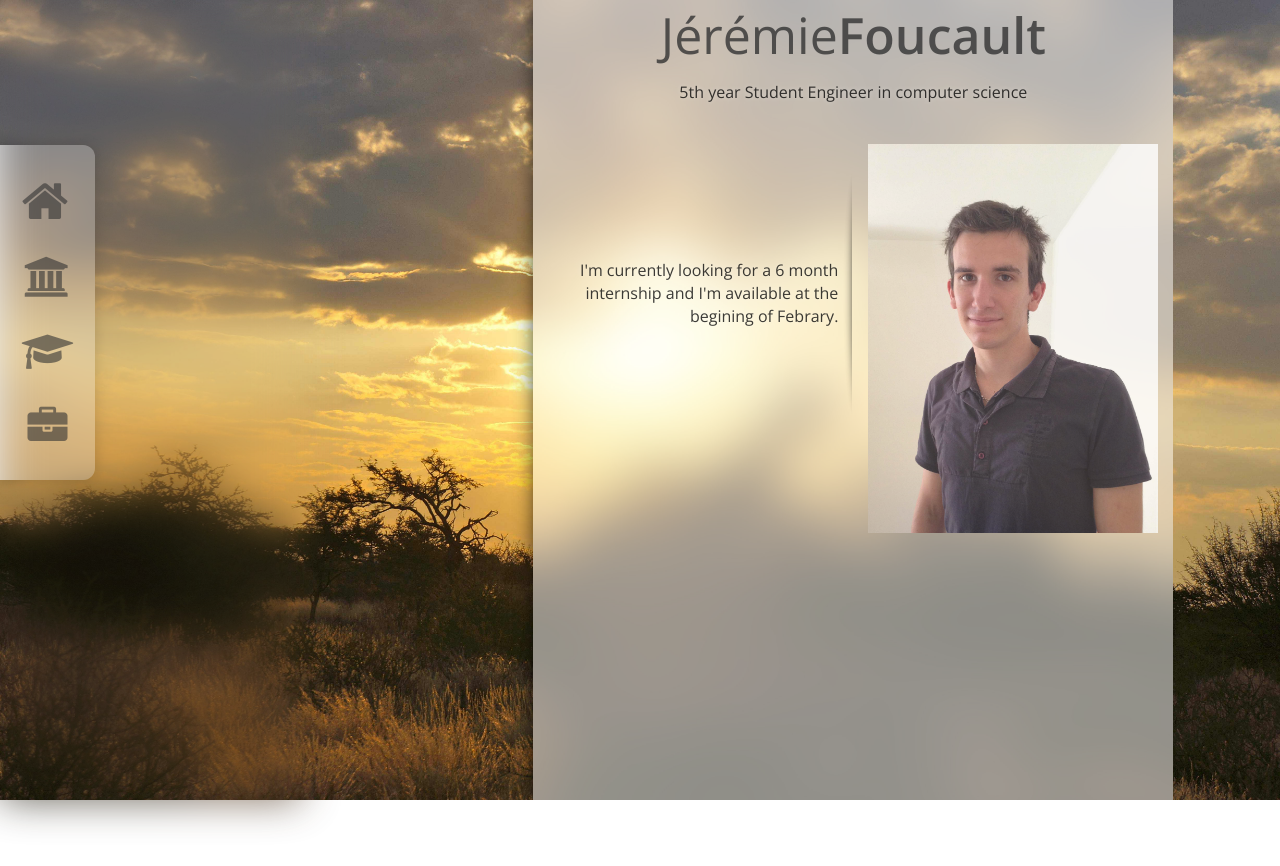
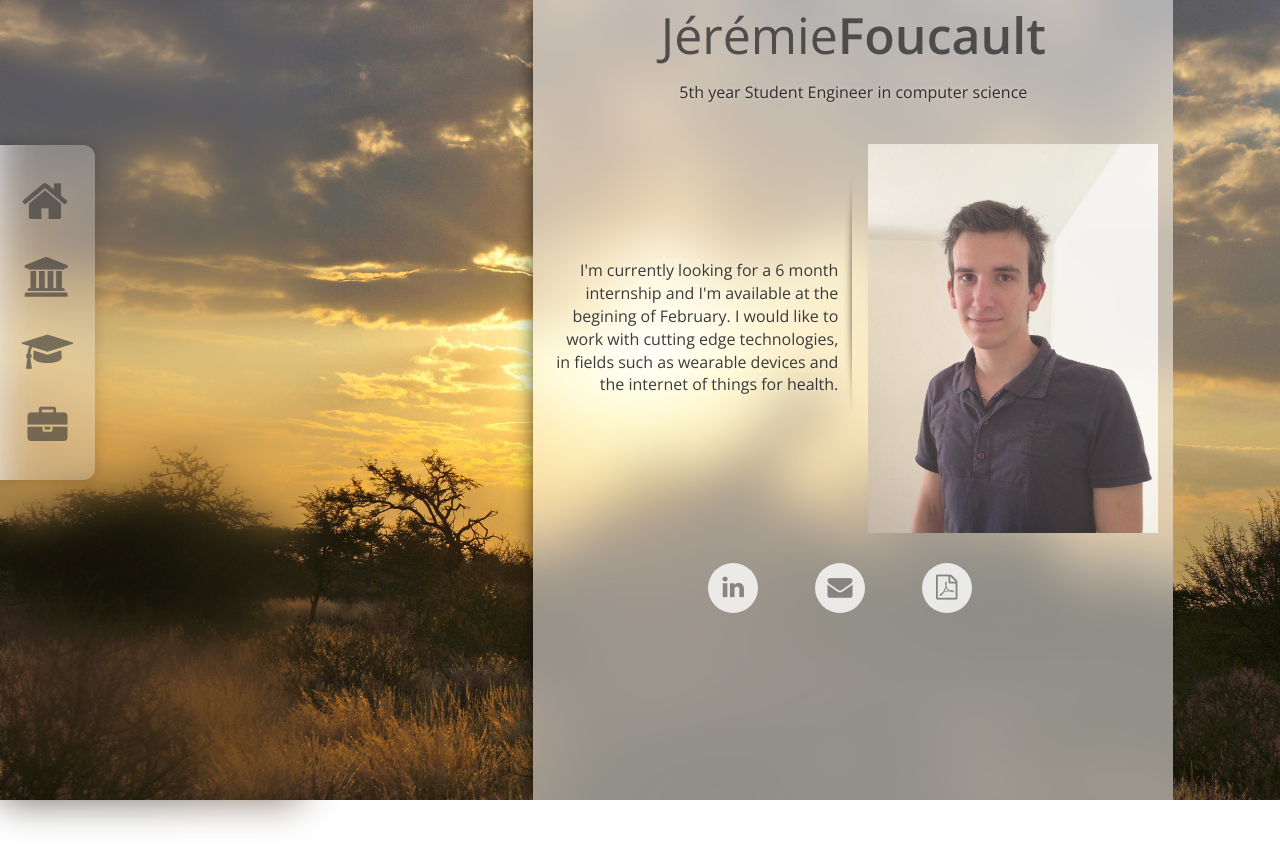
Before and after one commit to frco9/frco9.github.io, a plain HTML site: page index.html in a window 1280 px wide. Shown: the top 866 px of the page. Drawn offline with nearby package versions, Linux system fonts and the light colour scheme.

Commit message:
Add contact content to home slide

```diff
--- a/index.html
+++ b/index.html
@@ -144,6 +144,24 @@
     .transparent {
       overflow: hidden;
     }
+    .contact-row {
+      margin-top: 30px;
+      text-align: center;
+      font-size: 25px;
+    }
+    .contact-row a {
+      color: #818181;
+    }
+    .contact-row a:hover {
+      color: #414141;
+    }
+    .contact-item {
+      background-color: #FFF;
+      border-radius: 25px;
+      height: 50px;
+      width: 50px;
+      padding-top: 6px;
+    }
     .x-container {
       height: 100%;
       width: 100%;
@@ -198,12 +216,17 @@
           </div>
           <div class="row">
             <div class="col-xs-6" style="padding-top: 115px; font-size: 16px; text-align: right;text-shadow: 0 0 5px rgba(255, 255, 255, 0.5); color: rgb(12, 12, 12);">
-            I'm currently looking for a 6 month internship and I'm available at the begining of Febrary.
+            I'm currently looking for a 6 month internship and I'm available at the begining of February. I would like to work with cutting edge technologies, in fields such as wearable devices and the internet of things for health.
             </div>
             <div class="col-xs-6 spacer-vertical">
               <img src="img/IMG_0686.jpg" style="position:inherit;" />
               <div class="mask"></div>
             </div>
+          </div>
+          <div class="row">
+            <div class="col-xs-4"><a href="http://linkedin.com/in/jfoucault1"><i class="fa fa-linkedin"></i></a></div>
+            <div class="col-xs-4"><a href="doc/CV_JeremieFoucault_EN.pdf"><i class="fa fa-envelope"></i></a></div>
+            <div class="col-xs-4"><a href="mailto:foucaultjeremie@gmail.com"><i class="fa fa-file-pdf-o"></i></a></div>
           </div>
         </div>
         <div class="col-md-1 hidden-xs hidden-sm transparent" style="height:100%"></div>
@@ -390,11 +413,20 @@
           </div>
           <div class="row">
             <div class="col-xs-6" style="padding-top: 115px; font-size: 16px; text-align: right;text-shadow: 0 0 5px rgba(255, 255, 255, 0.5); color: rgb(12, 12, 12);">
-            I'm currently looking for a 6 month internship and I'm available at the begining of Febrary.
+            I'm currently looking for a 6 month internship and I'm available at the begining of February. I would like to work with cutting edge technologies, in fields such as wearable devices and the internet of things for health.
             </div>
             <div class="col-xs-6 spacer-vertical">
               <img src="img/IMG_0686.jpg" style="position:inherit;" />
               <div class="mask"></div>
+            </div>
+          </div>
+          <div class="row">
+            <div class="col-sm-6 col-sm-push-3">
+              <div class="row contact-row">
+                <div class="col-xs-4"><a href="http://linkedin.com/in/jfoucault1"><div class="contact-item"><i class="fa fa-linkedin"></i></div></a></div>
+                <div class="col-xs-4"><a href="mailto:foucaultjeremie@gmail.com"><div class="contact-item"><i class="fa fa-envelope"></i></div></a></div>
+                <div class="col-xs-4"><a href="doc/CV_JeremieFoucault_EN.pdf"><div class="contact-item"><i class="fa fa-file-pdf-o"></i></div></a></div>
+              </div>
             </div>
           </div>
         </div>
```
Also changed, not shown: 2 other files.
